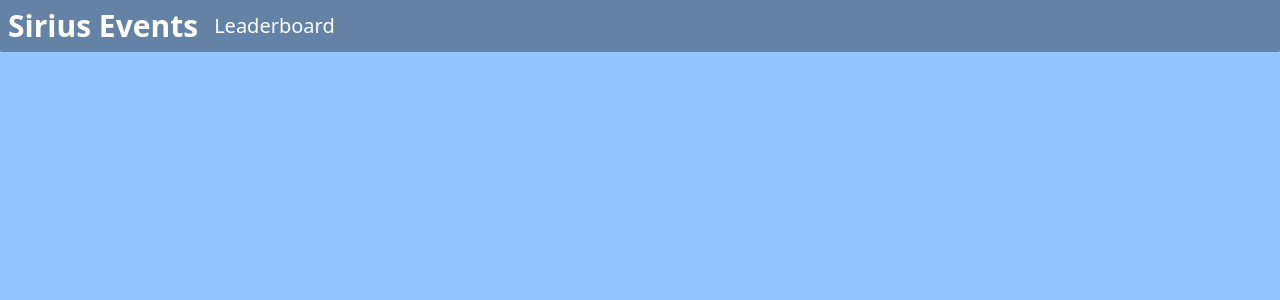
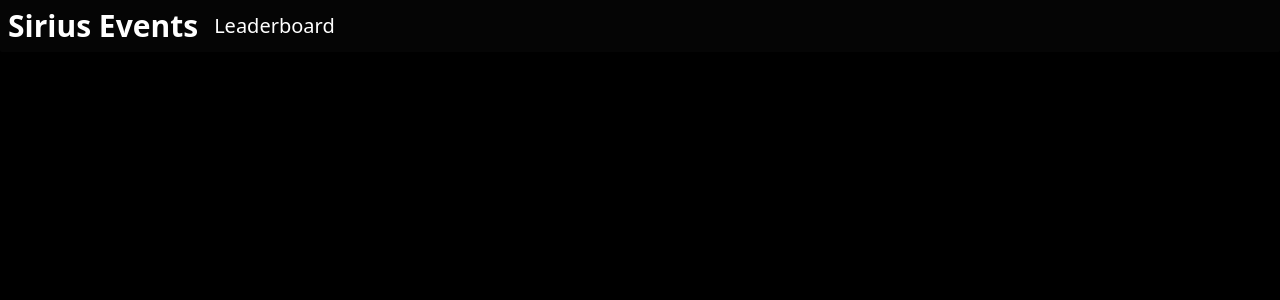
Before and after one commit to SiriusDevelopmentGroup/Events, a SvelteKit app: page / in a window 1280 px wide. Shown: the top 300 px of the page. Built offline with nearby package versions, Linux system fonts and the light colour scheme.

Commit message:
better header (again) :pray:

```diff
--- a/src/routes/+page.svelte
+++ b/src/routes/+page.svelte
@@ -11,6 +11,6 @@
 
 <style lang="postcss">
   :global(html) {
-    background-color: theme(colors.blue.300);
+    background-color: theme(colors.black);
   }
 </style>
--- a/src/routes/Header.svelte
+++ b/src/routes/Header.svelte
@@ -1,4 +1,4 @@
-<div class="bg-gray-700 bg-opacity-50 rounded-b-sm flex text-white items-center text-center">
+<div class="bg-neutral-900 bg-opacity-25 rounded-b-sm flex text-white items-center">
   <h1 class="text-3xl font-bold text-white text-center p-2">Sirius Events</h1>
-  <p class="px-2 py-1 text-xl">Leaderboard</p>
+  <a class="px-2 py-1 text-xl" href="">Leaderboard</a>
 </div>
```
